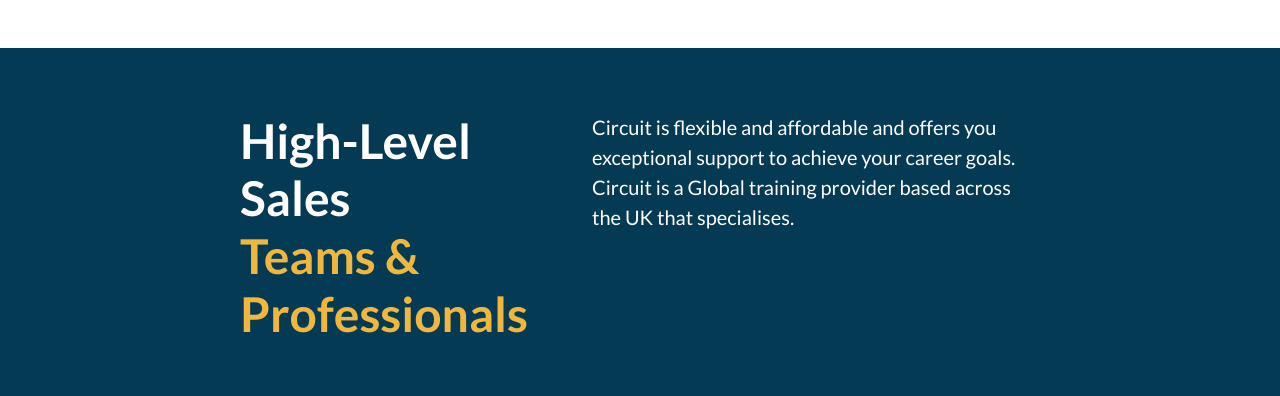
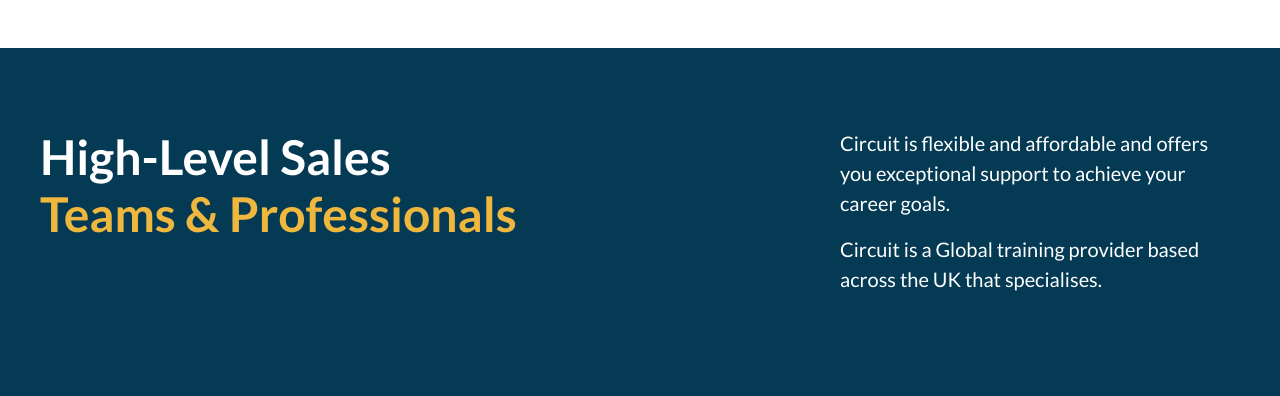
Before and after one commit to yadhu98/trustco-solo, a plain HTML site: page index.html in a window 1280 px wide. Shown: the part 1104-1500 px from the top of the page. Drawn offline with Linux system fonts and the light colour scheme.

```diff
--- a/index.html
+++ b/index.html
@@ -90,7 +90,10 @@
             <h2>High-Level Sales <br><span>
                 Teams & Professionals
             </span></h2>
-            <p>Circuit is flexible and affordable and offers you exceptional support to achieve your career goals.<br> Circuit is a Global training provider based across the UK that specialises.</p>
+            <div class="sales-text">
+                <p>Circuit is flexible and affordable and offers you exceptional support to achieve your career goals.</p>
+                <p>Circuit is a Global training provider based across the UK that specialises.</p>
+            </div>
         </div>
     </section>
     <section id="video-section">
--- a/style.css
+++ b/style.css
@@ -422,7 +422,6 @@
         position: absolute;
         top: 35px;
         right: 20px;
-        /* Visible on mobile */
         flex-direction: column;
         justify-content: space-between;
         width: 30px;
@@ -435,7 +434,6 @@
         width: 100%;
         height: 3px;
         background-color: var(--accent-color);
-        /* White bars */
         transition: all 0.3s ease;
     }
     .nav-container {
@@ -640,6 +638,48 @@
     justify-content: center;
 }
 
+@media (min-width: 375px) {
+    #sales-section {
+        padding: 1rem 2rem;
+        display: flex;
+    }
+    .sales-content {
+        flex-direction: column;
+        gap: 1rem;
+        text-align: left;
+    }
+    .sales-content h2 {
+        font-size: 3rem;
+    }
+    .sales-text {
+        max-width: 400px;
+    }
+    .sales-content p {
+        font-size: 1.25rem;
+    }
+}
+
+@media (min-width: 1024px) {
+    #sales-section {
+        padding: 5rem 2rem;
+        display: flex;
+    }
+    .sales-content {
+        flex-direction: row;
+        gap: 4rem;
+        text-align: left;
+    }
+    .sales-content h2 {
+        font-size: 3rem;
+    }
+    .sales-text {
+        max-width: 400px;
+    }
+    .sales-content p {
+        font-size: 1.25rem;
+    }
+}
+
 
 /* Other Structural Elements */
 
```
